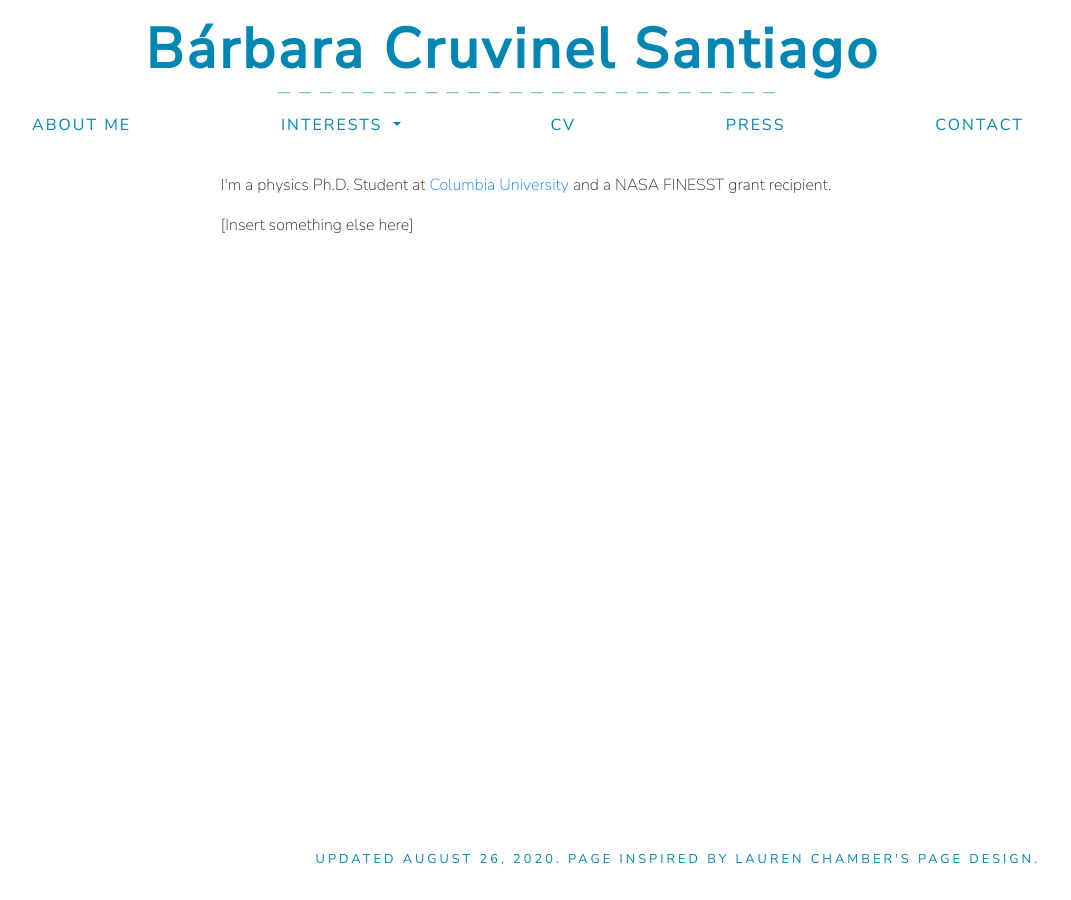
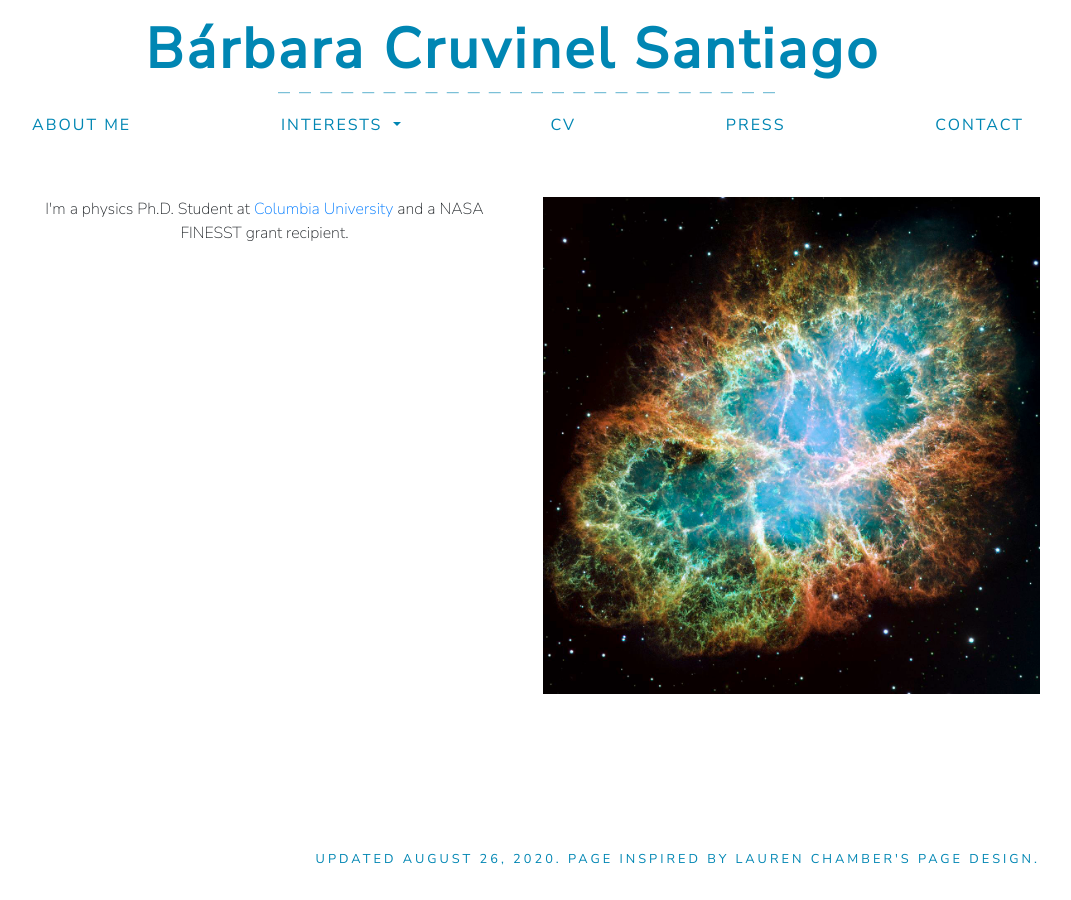
Before and after one commit to barbaracrusan/barbaracrusan.github.io, a Jekyll site: the page built from index.html, in a window 1280 px wide. Shown: the whole page, without its empty margins (112-1183 px from the left). Built offline with Jekyll 4.4.1, drawn with Linux system fonts in a browser that asks for light colours; nearby versions of some CDN libraries.

Commit message:
Updated Main Page

```diff
--- a/index.html
+++ b/index.html
@@ -4,6 +4,18 @@ title: About Me
 ---
 
 <main>
+
+	<div class="row text-center my-5">
+      <div class="col-md-6">
+       <p>I'm a physics Ph.D. Student at <a href="https://physics.columbia.edu/content/barbara-cruvinel-santiago" target="_blank">Columbia University</a> and a NASA FINESST grant recipient.</p>
+      </div>
+
+      <div class="col-md-6 align-middle">
+        <img src="images/Astronomy.jpg" width=100% align="center">
+      </div>
+    </div>
+
+    <!--
   <div class="description my-4">
 
     <p>I'm a physics Ph.D. Student at <a href="https://physics.columbia.edu/content/barbara-cruvinel-santiago" target="_blank">Columbia University</a> and a NASA FINESST grant recipient.</p>
@@ -11,6 +23,10 @@ title: About Me
     <p>[Insert something else here]</p>
 
   </div>
+
+  	-->
+
+
 </main>
 
 <footer>Updated August 26, 2020. Page inspired by Lauren Chamber's page design.</footer>
```
